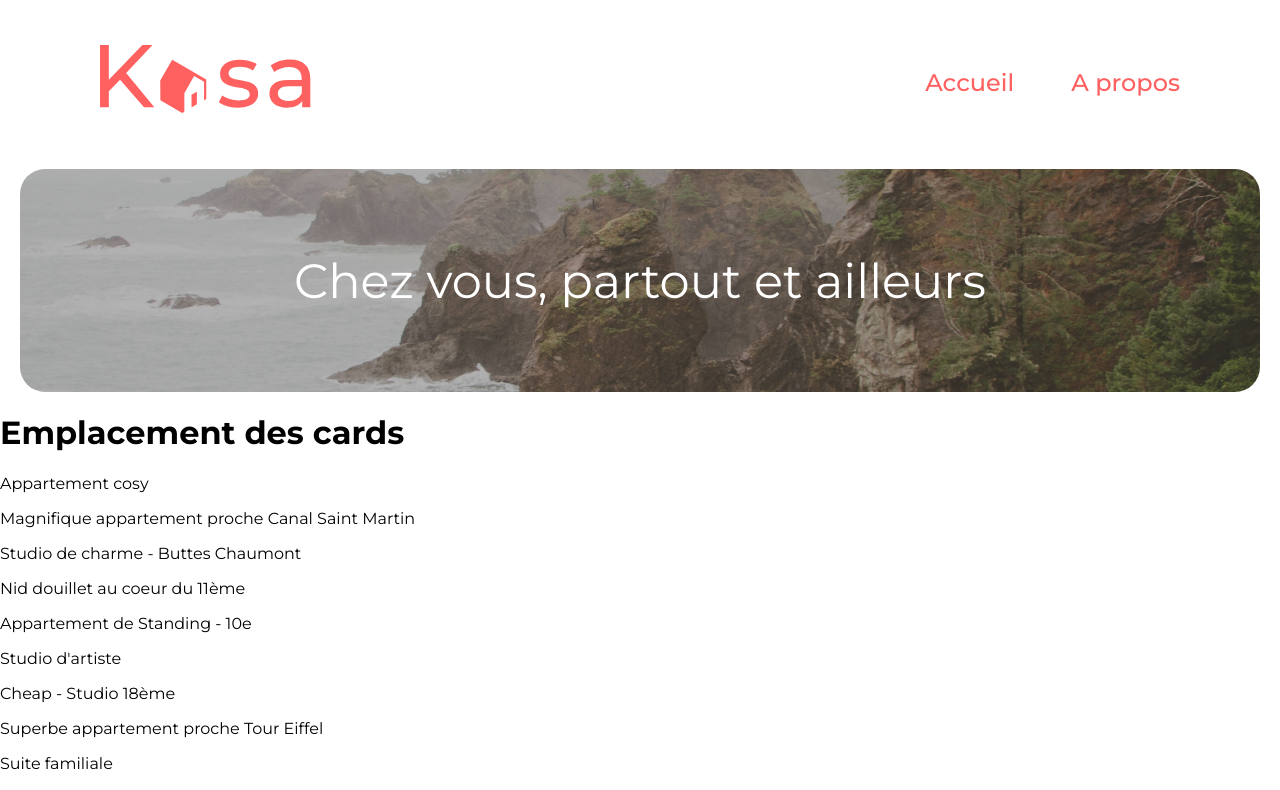
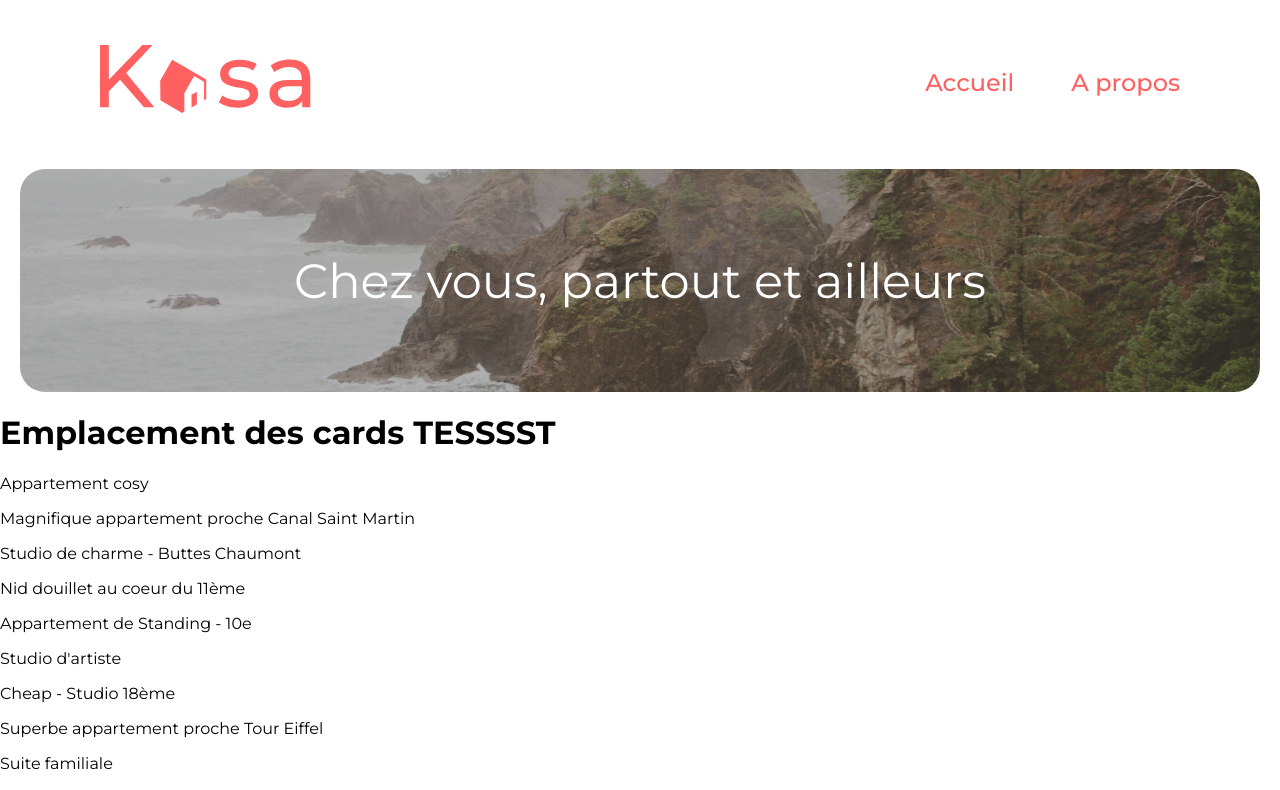
Before and after one commit to SebastienCifuentes/OPC-Projet-08-Kasa, a React (Create React App) app: page / in a window 1280 px wide. Shown: the top 790 px of the page. Built offline with nearby package versions, Linux system fonts and the light colour scheme.

Commit message:
Test commit depuis portable

```diff
--- a/src/components/pages/Home.jsx
+++ b/src/components/pages/Home.jsx
@@ -7,7 +7,7 @@ export const Home = () => {
   return (
     <div>
       <Bannerhome />
-      <h1>Emplacement des cards</h1>
+      <h1>Emplacement des cards TESSSST</h1>
       {data.map((d) => (
         <p>{d.title}</p>
       ))}
```
